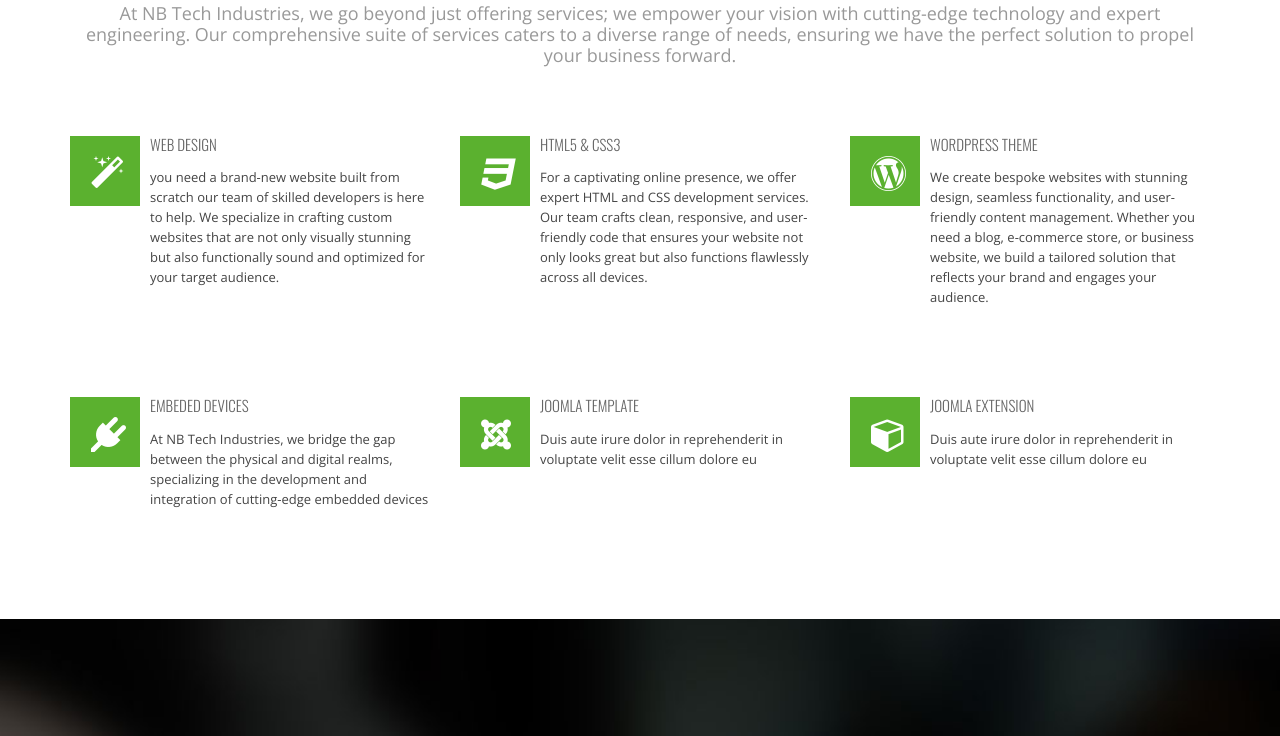
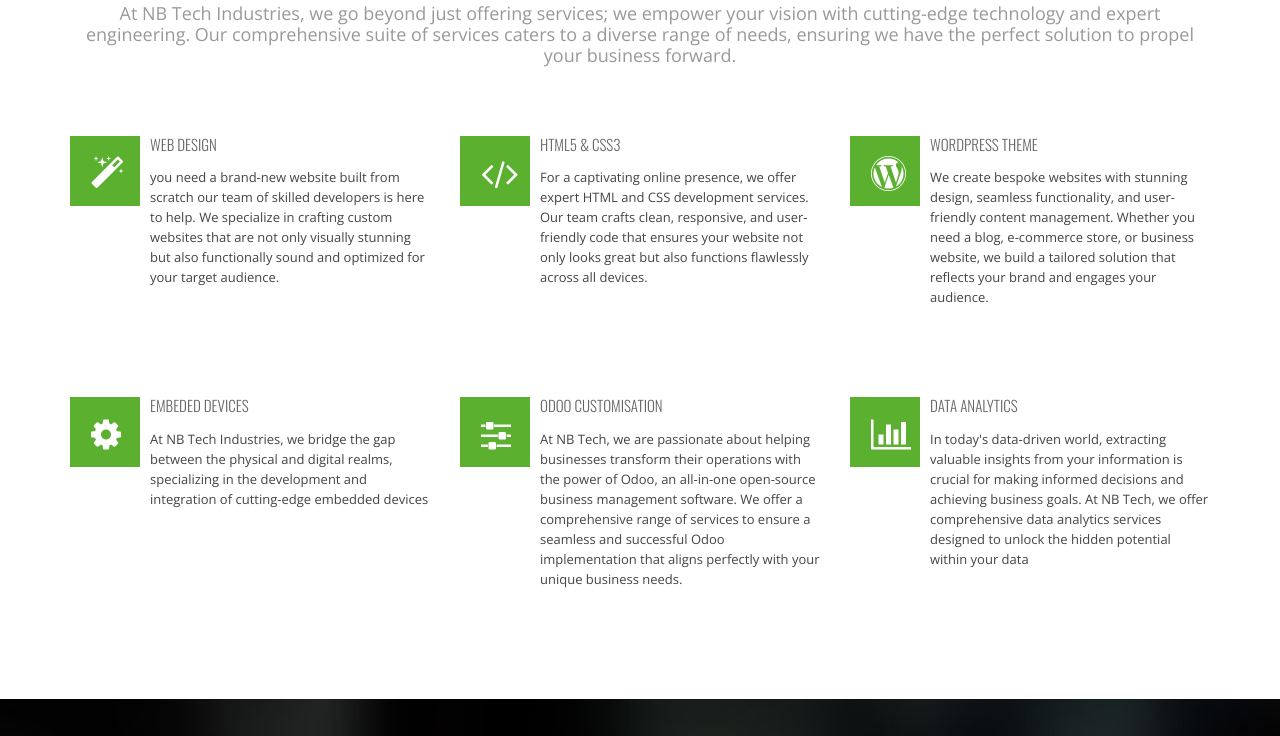
Before and after one commit to NKgithubET/NB-TECH, a plain HTML site: page index.html in a window 1280 px wide. Shown: the part 4053-4789 px from the top of the page. Drawn offline with nearby package versions, Linux system fonts and the light colour scheme; files whose address does not match are found by name.

Commit message:
more edit on our service

```diff
--- a/index.html
+++ b/index.html
@@ -603,7 +603,7 @@
                         <div class="feature-2">
                             <div class="media">
                                 <div class="pull-left">
-                                    <i class="fa fa-css3"></i>
+                                    <i class="fa fa-code"></i>
                                     <div class="border"></div>
                                 </div>
                                 <div class="media-body">
@@ -631,7 +631,7 @@
                         <div class="feature-2">
                             <div class="media">
                                 <div class="pull-left">
-                                    <i class="fa fa-plug"></i>
+                                    <i class="fa fa-cog"></i>
                                     <div class="border"></div>
                                 </div>
                                 <div class="media-body">
@@ -645,12 +645,12 @@
                         <div class="feature-2">
                             <div class="media">
                                 <div class="pull-left">
-                                    <i class="fa fa-joomla"></i>
+                                    <i class="fa fa-sliders"></i>
                                     <div class="border"></div>
                                 </div>
                                 <div class="media-body">
-                                    <h4 class="media-heading">Joomla Template</h4>
-                                    <p>Duis aute irure dolor in reprehenderit in voluptate velit esse cillum dolore eu</p>
+                                    <h4 class="media-heading">Odoo customisation</h4>
+                                    <p>At NB Tech, we are passionate about helping businesses transform their operations with the power of Odoo, an all-in-one open-source business management software. We offer a comprehensive range of services to ensure a seamless and successful Odoo implementation that aligns perfectly with your unique business needs.</p>
                                 </div>
                             </div>
                         </div>
@@ -659,12 +659,12 @@
                         <div class="feature-2">
                             <div class="media">
                                 <div class="pull-left">
-                                    <i class="fa fa-cube"></i>
+                                    <i class="fa fa-bar-chart"></i>
                                     <div class="border"></div>
                                 </div>
                                 <div class="media-body">
-                                    <h4 class="media-heading">Joomla Extension</h4>
-                                    <p>Duis aute irure dolor in reprehenderit in voluptate velit esse cillum dolore eu</p>
+                                    <h4 class="media-heading">Data Analytics</h4>
+                                    <p>In today's data-driven world, extracting valuable insights from your information is crucial for making informed decisions and achieving business goals. At NB Tech, we offer comprehensive data analytics services designed to unlock the hidden potential within your data</p>
                                 </div>
                             </div>
                         </div>
```
